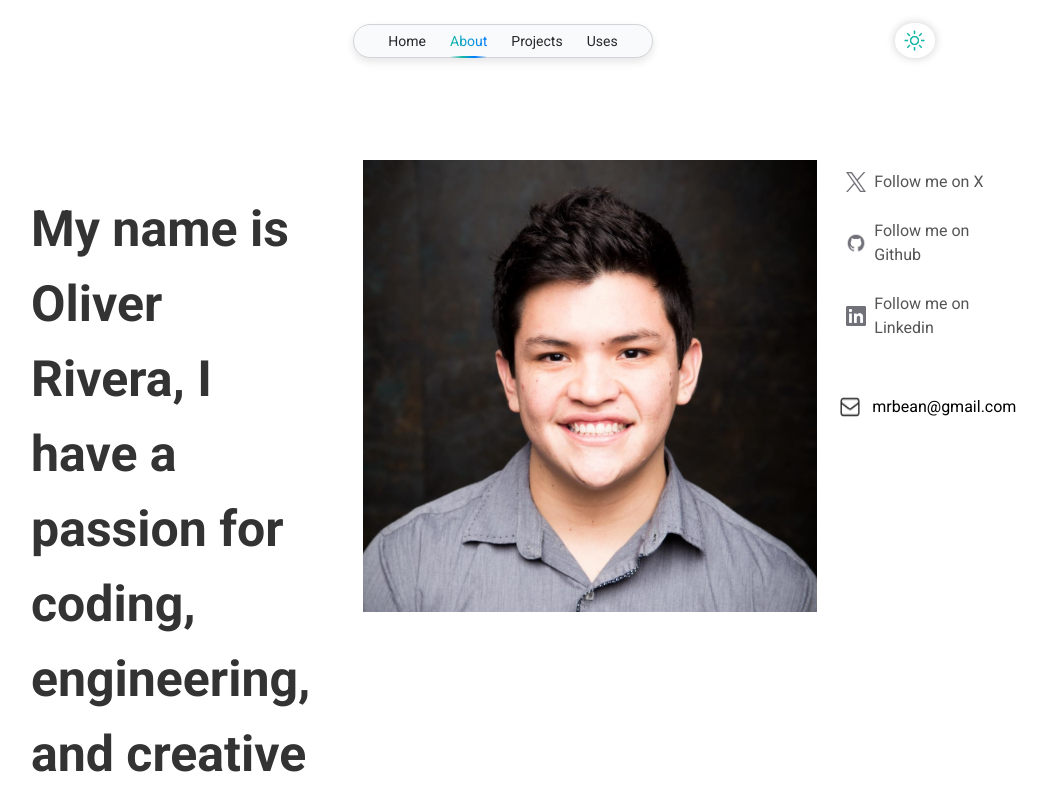
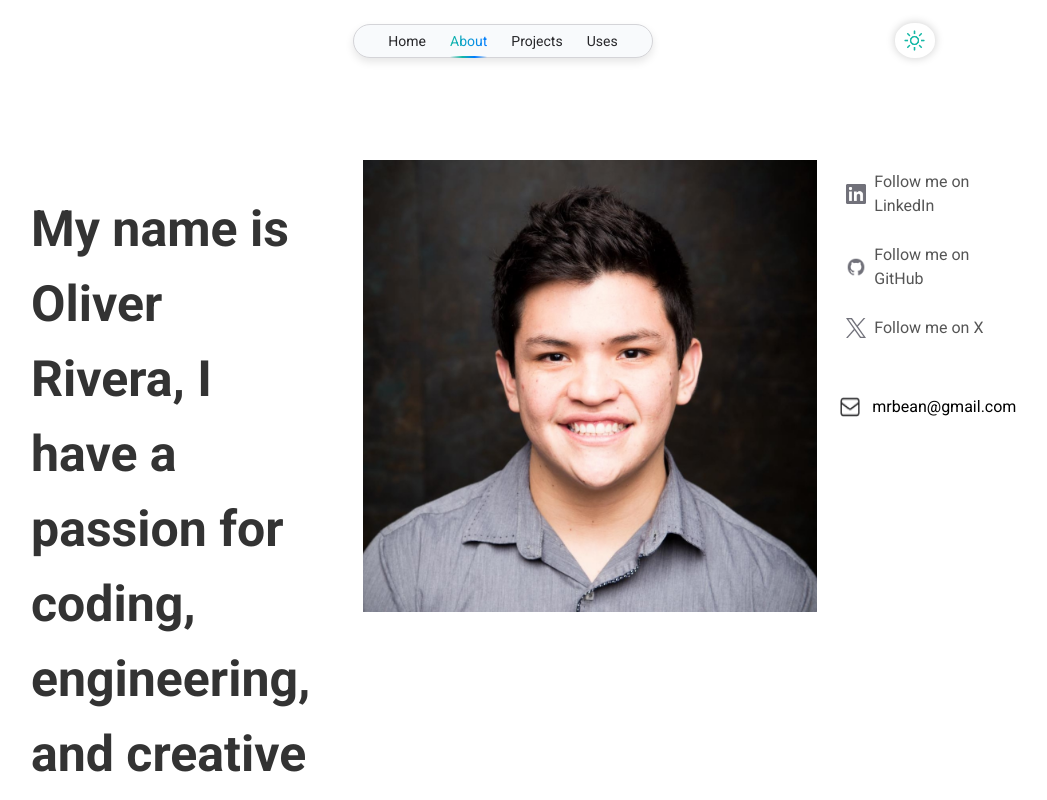
Before and after one commit to olael94/olael94-CS220-PortfolioFinal-With-Correct-Template, a Next.js app: page /about in a window 1280 px wide. Shown: the top 800 px of the page, without its empty margins (137-1184 px from the left). Built offline with nearby package versions, Linux system fonts and the light colour scheme.

Commit message:
Fixed social links structure so I can have my urls working.

```diff
--- a/src/app/about/page.js
+++ b/src/app/about/page.js
@@ -26,21 +26,9 @@ const links = [
 ];
 
 const socialLinks = [
-    {
-        name: "X",
-        link: "#",
-        imageSrc: "x.png",
-    },
-    {
-        name: "Github",
-        link: "#",
-        imageSrc: "github.png",
-    },
-    {
-        name: "Linkedin",
-        link: "#",
-        imageSrc: "linkedIn.png",
-    },
+    { name: 'LinkedIn', link: 'https://www.linkedin.com/in/oliver-rivera-software-engineer/', imageSrc: 'linkedIn.png' },
+    { name: 'GitHub', link: 'https://github.com/olael94', imageSrc: 'github.png' },
+    { name: 'X', link: 'https://x.com/oliverrivera94', imageSrc: 'x.png' },
 ];
 
 export default function Home() {
--- a/src/components/SocialLinks/SocialLinks.jsx
+++ b/src/components/SocialLinks/SocialLinks.jsx
@@ -4,7 +4,7 @@ import './SocialLinks.css';
 import PropTypes from 'prop-types';
 import { useEffect, useState } from 'react';
 
-const ProjectCard = ({ socialLinks }) => {
+const SocialLinks = ({ socialLinks }) => {
   const [isDarkMode, setIsDarkMode] = useState(false);
 
   useEffect(() => {
@@ -18,19 +18,19 @@ const ProjectCard = ({ socialLinks }) => {
   return (
     <div data-testid="socialLinks-testid" className="socialLinks">
       <ul>
-        {socialLinks.map((socialLink, index) => (
-          <li key={index}>
-            <a data-testid={`projectCardLink${index}`} href={socialLink.link} target="_blank" rel="noreferrer">
-              <img src= {socialLink.imageSrc}  alt="link"/> Follow me on {socialLink.name}
-            </a>
-          </li>
-        ))}
+          {socialLinks.map((socialLink, index) => (
+              <li key={index}>
+                  <a data-testid={`socialLinks${index}`} href={socialLink.link} target="_blank" rel="noreferrer">
+                      <img src={socialLink.imageSrc} alt="link" /> Follow me on {socialLink.name}
+                  </a>
+              </li>
+          ))}
       </ul>
     </div>
   );
 };
 
-ProjectCard.propTypes = {
+SocialLinks.propTypes = {
   socialLinks: PropTypes.arrayOf(
     PropTypes.shape({
       name: PropTypes.string.isRequired,
@@ -40,8 +40,8 @@ ProjectCard.propTypes = {
   ),
 };
 
-ProjectCard.defaultProps = {
+SocialLinks.defaultProps = {
   link: '#',
 };
 
-export default ProjectCard;
+export default SocialLinks;
```
